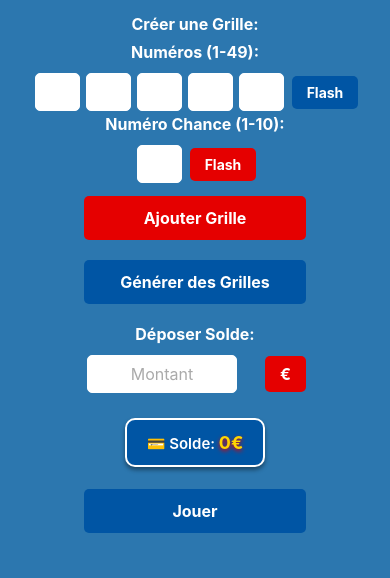
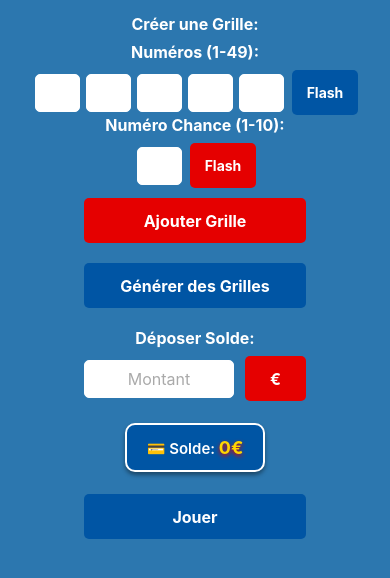
Before and after one commit to JJRimbax/loto-simulator, a React Native app: screen /LotoScreen in a window 390 px wide. Shown: the part 200-778 px from the top of the page. Built offline with nearby package versions, Linux system fonts and the light colour scheme.

Commit message:
ajustement style lotoscreen

```diff
--- a/components/AnimatedCircles.js
+++ b/components/AnimatedCircles.js
@@ -29,7 +29,6 @@ const AnimatedCircles = ({ circleAnimations }) => {
 
   return (
     <View style={styles.animationContainer}>
-      <Text style={styles.animationText}>Tirage en cours...</Text>
       <View style={styles.animationCirclesContainer}>
         {circleAnimations.map((anim, index) => (
           <Animated.View
--- a/components/ChanceNumberInput.js
+++ b/components/ChanceNumberInput.js
@@ -48,10 +48,12 @@ const styles = StyleSheet.create({
   },
   flashButton: {
     backgroundColor: '#E50000',
-    paddingVertical: 8,
+    paddingVertical: 12, // Hauteur ajustée
     paddingHorizontal: 15,
     borderRadius: 5,
     marginLeft: 5,
+    height: 45, // Hauteur uniforme
+    justifyContent: 'center',
   },
   flashButtonText: {
     color: '#fff',
--- a/components/NumberInput.js
+++ b/components/NumberInput.js
@@ -23,6 +23,7 @@ const NumberInput = ({ numeros, onChangeNumero, onFlashPress }) => {
     </View>
   );
 };
+
 
   const styles = StyleSheet.create({
     sectionTitle: {
@@ -51,10 +52,12 @@ const styles = StyleSheet.create({
     },
     flashButtonBlue: {
       backgroundColor: '#0055A4',
-    paddingVertical: 8,
+      paddingVertical: 12, // Hauteur ajustée
       paddingHorizontal: 15,
       borderRadius: 5,
       marginLeft: 5,
+      height: 45, // Hauteur uniforme
+      justifyContent: 'center',
     },
     flashButtonText: {
       color: '#fff',
@@ -63,4 +66,5 @@ const styles = StyleSheet.create({
     },
   });
 
+
 export default NumberInput;
--- a/screens/lotoScreen.js
+++ b/screens/lotoScreen.js
@@ -385,7 +385,7 @@ export default function LotoScreen() {
                   style={styles.grillesButton}
                   onPress={() => setGrillesModalVisible(true)}
                 >
-                  <Text style={styles.buttonText}>Grilles Jouées ({grilles.length})</Text>
+                  <Text style={styles.buttonText}>({grilles.length})</Text>
                 </TouchableOpacity>
                 <TouchableOpacity style={styles.resetButton} onPress={reinitialiserGrilles}>
                   <FontAwesome name="refresh" size={20} color="white" />
@@ -470,17 +470,11 @@ export default function LotoScreen() {
 const styles = StyleSheet.create({
   background: {
     flex: 1,
-    backgroundColor: '#2C77AF',
+    backgroundColor: '#2C77AF', // Couleur de fond principale
   },
   container: {
     marginTop: 30,
     flex: 1,
-  },
-  gainsTextHighlight: {
-    fontSize: 16,
-    color: '#28a745',
-    marginVertical: 2,
-    fontWeight: 'bold',
   },
   content: {
     alignItems: 'center',
@@ -500,24 +494,46 @@ const styles = StyleSheet.create({
     fontWeight: 'bold',
     textAlign: 'center',
   },
+  buttonsRow: {
+    flexDirection: 'row',
+    justifyContent: 'space-between',
+    width: '60%', // Largeur totale pour les deux boutons égale à celle du bouton "Générer des Grilles"
+    marginVertical: 10,
+  },
+  grillesButton: {
+    backgroundColor: '#0055A4',
+    flex: 1, // Les deux boutons (Grilles Jouées et Réinitialiser) partagent équitablement l'espace
+    marginRight: 5,
+    height: 45, // Assure que le bouton ait la même hauteur que les autres
+    justifyContent: 'center',
+    alignItems: 'center',
+    borderRadius: 5,
+  },
+  resetButton: {
+    backgroundColor: '#E50000',
+    flex: 1, // Partage également l'espace avec le bouton "Grilles Jouées"
+    height: 45, // Hauteur uniforme
+    justifyContent: 'center',
+    alignItems: 'center',
+    borderRadius: 5,
+  },
+  buttonText: {
+    color: '#fff',
+    fontWeight: 'bold',
+    fontSize: 16,
+    textAlign: 'center',
+  },
   depotRow: {
     flexDirection: 'row',
+    justifyContent: 'space-between',
     alignItems: 'center',
-    justifyContent: 'space-between',
     width: '60%',
-  },
-  numerosContainer: {
-    flexDirection: 'row',
-    alignItems: 'center',
-    justifyContent: 'center',
-    flexWrap: 'wrap',
   },
   input: {
     borderWidth: 1,
     borderColor: '#FFFFFF',
     padding: 8,
     width: 150,
-    margin: 3,
     textAlign: 'center',
     borderRadius: 5,
     backgroundColor: '#FFFFFF',
@@ -530,7 +546,9 @@ const styles = StyleSheet.create({
     borderRadius: 5,
     marginVertical: 10,
     width: '60%',
+    height: 45, // Hauteur uniforme
     alignItems: 'center',
+    justifyContent: 'center',
   },
   genererButton: {
     backgroundColor: '#0055A4',
@@ -538,47 +556,36 @@ const styles = StyleSheet.create({
     paddingHorizontal: 25,
     borderRadius: 5,
     marginTop: 10,
-    width: '60%',
+    width: '60%', // Même largeur pour s'aligner avec les autres boutons
+    height: 45, // Hauteur uniforme
     alignItems: 'center',
+    justifyContent: 'center',
   },
   genererButtonText: {
-    color: '#fff',
+    color: '#FFFFFF', // Change le texte en blanc
+    fontWeight: 'bold',
+    fontSize: 16, // Assure que la police soit uniforme avec les autres boutons
     textAlign: 'center',
-    fontSize: 16,
-    fontWeight: 'bold',
-  },
-  buttonsRow: {
-    flexDirection: 'row',
-    justifyContent: 'space-between',
-    width: '60%',
-    marginVertical: 10,
-  },
-  grillesButton: {
-    backgroundColor: '#0055A4',
-    paddingVertical: 12,
-    paddingHorizontal: 15, // Réduit la largeur
-    borderRadius: 5,
-    alignItems: 'center',
-  },
-  resetButton: {
-    backgroundColor: '#E50000',
-    paddingVertical: 10,
-    paddingHorizontal: 18,
-    borderRadius: 5,
-    alignItems: 'center',
-  },
-  buttonText: {
-    color: '#fff',
-    textAlign: 'center',
-    fontSize: 16,
-    fontWeight: 'bold',
   },
   depotButton: {
     backgroundColor: '#E50000',
     paddingVertical: 8,
-    paddingHorizontal: 15,
+    paddingHorizontal: 25,
     borderRadius: 5,
     alignItems: 'center',
+    height: 45,
+    justifyContent: 'center',
+  },
+  playButton: {
+    backgroundColor: '#0055A4',
+    paddingVertical: 12,
+    paddingHorizontal: 25,
+    borderRadius: 5,
+    marginVertical: 10,
+    width: '60%',
+    height: 45, // Hauteur uniforme
+    alignItems: 'center',
+    justifyContent: 'center',
   },
   soldeSectionMain: {
     alignItems: 'center',
@@ -592,13 +599,10 @@ const styles = StyleSheet.create({
     textShadowOffset: { width: -1, height: 1 },
     textShadowRadius: 5,
   },
-  playButton: {
-    backgroundColor: '#0055A4',
-    paddingVertical: 12,
-    paddingHorizontal: 25,
-    borderRadius: 5,
-    marginVertical: 10,
-    width: '60%',
-    alignItems: 'center',
+  gainsTextHighlight: {
+    fontSize: 16,
+    color: '#28a745',
+    marginVertical: 2,
+    fontWeight: 'bold',
   },
 });
```
Lines whose indentation alone changed are shown as unchanged.
